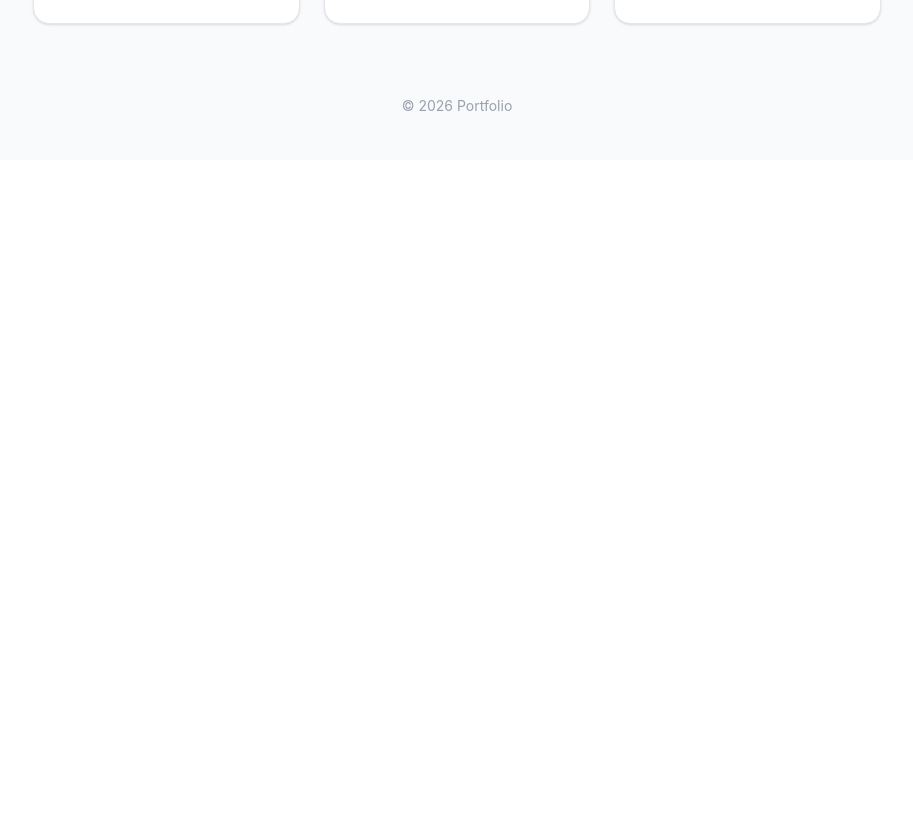
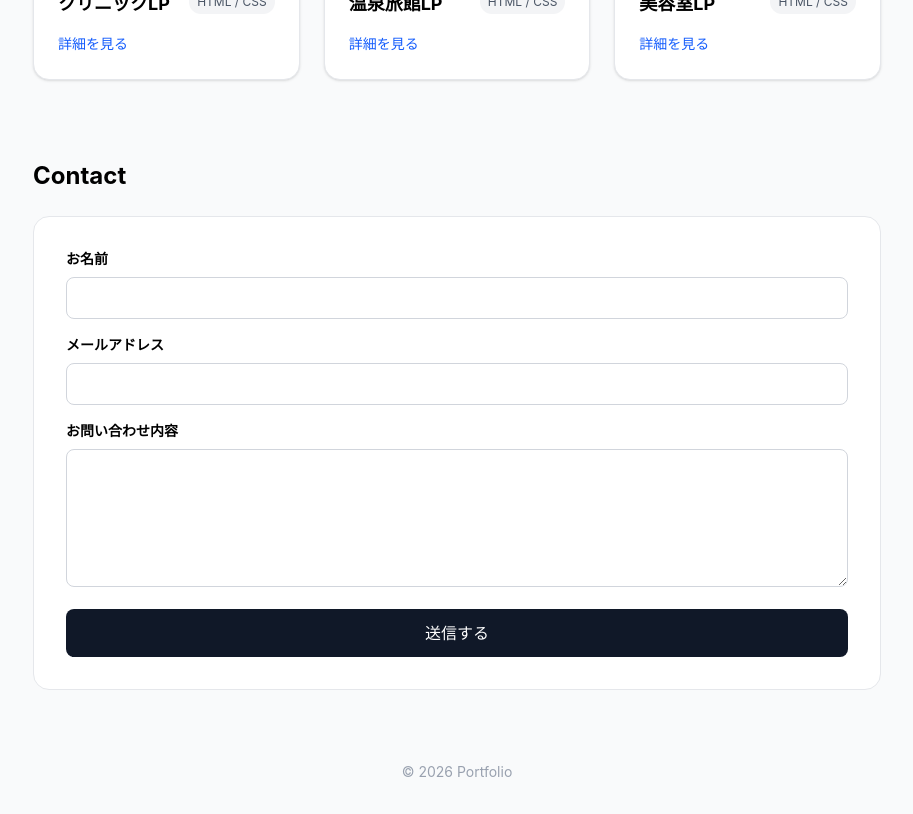
Before and after one commit to hiragi1604/my-portfolio, a React (Vite) app: page / in a window 1280 px wide. Shown: the part 640-1454 px from the top of the page, without its empty margins (183-1096 px from the left). Before the commit the page ends 800 px from the top, so only its background shows below. Built offline with nearby package versions, Linux system fonts and the light colour scheme.

Commit message:
add contact form

```diff
--- a/src/App.jsx
+++ b/src/App.jsx
@@ -26,7 +26,6 @@ const works = [
 
 function WorkCard({ work }) {
   const [isOpen, setIsOpen] = useState(false)
-
   return (
     <div className="border border-gray-200 rounded-2xl p-6 bg-white shadow-sm hover:shadow-md transition-shadow">
       <div className="flex justify-between items-start">
@@ -49,6 +48,68 @@ function WorkCard({ work }) {
   )
 }
 
+function ContactForm() {
+  const [name, setName] = useState('')
+  const [email, setEmail] = useState('')
+  const [message, setMessage] = useState('')
+  const [submitted, setSubmitted] = useState(false)
+
+  const handleSubmit = (e) => {
+    e.preventDefault()
+    setSubmitted(true)
+  }
+
+  if (submitted) {
+    return (
+      <div className="bg-white border border-gray-200 rounded-2xl p-8 text-center">
+        <p className="text-xl font-bold text-green-600">送信完了！</p>
+        <p className="mt-2 text-gray-600">お問い合わせありがとうございます。</p>
+      </div>
+    )
+  }
+
+  return (
+    <form onSubmit={handleSubmit} className="bg-white border border-gray-200 rounded-2xl p-8">
+      <div className="mb-4">
+        <label className="block text-sm font-bold mb-2">お名前</label>
+        <input
+          type="text"
+          value={name}
+          onChange={(e) => setName(e.target.value)}
+          required
+          className="w-full border border-gray-300 rounded-lg px-4 py-2 focus:outline-none focus:border-blue-500"
+        />
+      </div>
+      <div className="mb-4">
+        <label className="block text-sm font-bold mb-2">メールアドレス</label>
+        <input
+          type="email"
+          value={email}
+          onChange={(e) => setEmail(e.target.value)}
+          required
+          className="w-full border border-gray-300 rounded-lg px-4 py-2 focus:outline-none focus:border-blue-500"
+        />
+      </div>
+      <div className="mb-4">
+        <label className="block text-sm font-bold mb-2">お問い合わせ内容</label>
+        <textarea
+          value={message}
+          onChange={(e) => setMessage(e.target.value)}
+          required
+          rows="5"
+          className="w-full border border-gray-300 rounded-lg px-4 py-2 focus:outline-none focus:border-blue-500"
+        />
+      </div>
+      <button
+        type="submit"
+        className="w-full bg-gray-900 text-white py-3 rounded-lg hover:bg-gray-700 transition-colors cursor-pointer"
+      >
+        送信する
+      </button>
+    </form>
+  )
+}
+
 function App() {
   return (
     <div className="min-h-screen bg-gray-50">
@@ -58,7 +119,8 @@ function App() {
           <p className="mt-2 text-gray-500">Web制作の実績</p>
         </div>
       </header>
-<section className="max-w-4xl mx-auto px-6 py-10">
+
+      <section className="max-w-4xl mx-auto px-6 py-10">
         <div className="bg-white border border-gray-200 rounded-2xl p-8">
           <div className="flex items-center gap-6">
             <div className="w-20 h-20 rounded-full bg-gradient-to-br from-blue-400 to-purple-500 flex items-center justify-center text-white text-2xl font-bold">
@@ -81,13 +143,21 @@ function App() {
           </div>
         </div>
       </section>
+
       <main className="max-w-4xl mx-auto px-6 py-10">
+        <h2 className="text-2xl font-bold mb-6">Works</h2>
         <div className="grid grid-cols-1 md:grid-cols-2 lg:grid-cols-3 gap-6">
           {works.map((work) => (
             <WorkCard key={work.id} work={work} />
           ))}
         </div>
       </main>
+
+      <section className="max-w-4xl mx-auto px-6 py-10">
+        <h2 className="text-2xl font-bold mb-6">Contact</h2>
+        <ContactForm />
+      </section>
+
       <footer className="max-w-4xl mx-auto px-6 py-8 text-center text-sm text-gray-400">
         &copy; 2026 Portfolio
       </footer>
```
